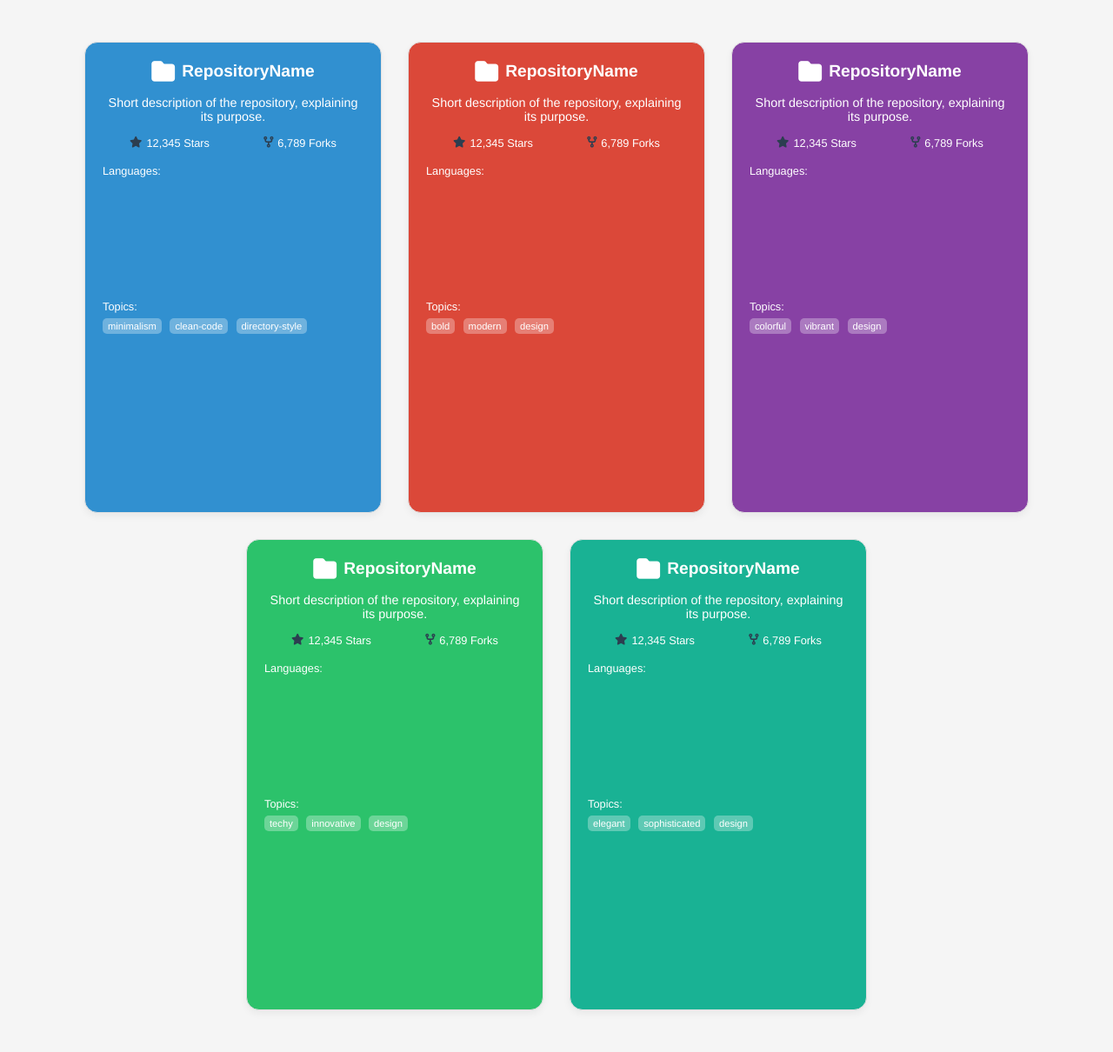
After one commit to KBLLR/git-stars, a Python web app: template templates/card-styles/collection-colorBold.html in a window 1280 px wide. The commit adds this page. Shown: the whole page at 87% size. Run offline with Jinja, Linux system fonts and the light colour scheme; the template is opened without the code that fills it, so the values that code supplies are empty.

```diff
--- /dev/null
+++ b/templates/card-styles/collection-colorBold.html
@@ -0,0 +1,438 @@
+<!doctype html>
+<html lang="en">
+    <head>
+        <meta charset="UTF-8" />
+        <meta name="viewport" content="width=device-width, initial-scale=1.0" />
+        <title>Monochromatic Bauhaus-Inspired Catalogue Repo Cards</title>
+        <link
+            rel="stylesheet"
+            href="https://cdnjs.cloudflare.com/ajax/libs/font-awesome/6.4.0/css/all.min.css"
+        />
+        <style>
+            body {
+                background-color: #f5f5f5; /* Light grey background for a clean look */
+                font-family: "Helvetica Neue", Helvetica, Arial, sans-serif;
+                padding: 40px;
+                display: flex;
+                flex-wrap: wrap;
+                gap: 30px;
+                justify-content: center;
+                align-items: flex-start;
+            }
+
+            /* Common Card Styles */
+            .card {
+                background-color: #ffffff; /* White background for base */
+                border: 1px solid #e0e0e0; /* Light grey border */
+                border-radius: 15px; /* Rounded corners */
+                width: 300px;
+                height: 500px;
+                padding: 20px;
+                box-shadow: 0 4px 8px rgba(0, 0, 0, 0.05); /* Subtle shadow */
+                transition:
+                    transform 0.3s,
+                    box-shadow 0.3s;
+                position: relative;
+                overflow: hidden;
+            }
+
+            .card::before {
+                content: "";
+                position: absolute;
+                top: -50%;
+                left: -50%;
+                width: 200%;
+                height: 200%;
+                background: rgba(0, 0, 0, 0.05);
+                border-radius: 50%;
+                z-index: 0;
+            }
+
+            .card:hover {
+                transform: translateY(-10px);
+                box-shadow: 0 8px 16px rgba(0, 0, 0, 0.1);
+            }
+
+            /* Title Styles */
+            .card .title {
+                font-size: 1.2em;
+                color: #333333;
+                text-decoration: none;
+                font-weight: bold;
+                margin-bottom: 10px;
+                display: flex;
+                align-items: center;
+                justify-content: center;
+                text-align: center;
+                position: relative;
+                z-index: 1;
+            }
+
+            .card .title i {
+                margin-right: 8px;
+                font-size: 1.4em;
+            }
+
+            /* Description Styles */
+            .card .description {
+                font-size: 0.9em;
+                color: #666666;
+                margin-bottom: 15px;
+                text-align: center;
+                position: relative;
+                z-index: 1;
+            }
+
+            /* Stats Styles */
+            .stats {
+                display: flex;
+                justify-content: space-around;
+                margin-bottom: 15px;
+                color: #999999;
+                font-size: 0.8em;
+                position: relative;
+                z-index: 1;
+            }
+
+            .stats div {
+                display: flex;
+                align-items: center;
+            }
+
+            .stats i {
+                margin-right: 5px;
+                color: #2c3e50;
+            }
+
+            /* Languages and Topics */
+            .languages,
+            .topics {
+                margin-bottom: 10px;
+                position: relative;
+                z-index: 1;
+            }
+
+            .languages h4,
+            .topics h4 {
+                font-size: 0.8em;
+                color: #444444;
+                margin-bottom: 5px;
+                font-weight: normal;
+            }
+
+            .language-chart {
+                width: 100px;
+                height: 100px;
+                margin: 0 auto 15px auto;
+            }
+
+            .topics .topic {
+                background-color: #e0e0e0;
+                padding: 3px 6px;
+                border-radius: 5px;
+                margin-right: 5px;
+                font-size: 0.7em;
+                color: #666666;
+                display: inline-block;
+            }
+
+            /* Variations Specific Styles */
+            /* Variation 1: Monochromatic Blue */
+            .card.variation1 {
+                background-color: #3498db; /* Bold Blue */
+            }
+
+            .card.variation1 .title,
+            .card.variation1 .description,
+            .card.variation1 .stats,
+            .card.variation1 .languages h4,
+            .card.variation1 .topics h4 {
+                color: #ffffff;
+            }
+
+            .card.variation1 .topic {
+                background-color: rgba(255, 255, 255, 0.3);
+                color: #ffffff;
+            }
+
+            /* Variation 2: Monochromatic Red */
+            .card.variation2 {
+                background-color: #e74c3c; /* Bold Red */
+            }
+
+            .card.variation2 .title,
+            .card.variation2 .description,
+            .card.variation2 .stats,
+            .card.variation2 .languages h4,
+            .card.variation2 .topics h4 {
+                color: #ffffff;
+            }
+
+            .card.variation2 .topic {
+                background-color: rgba(255, 255, 255, 0.3);
+                color: #ffffff;
+            }
+
+            /* Variation 3: Monochromatic Purple */
+            .card.variation3 {
+                background-color: #8e44ad; /* Bold Purple */
+            }
+
+            .card.variation3 .title,
+            .card.variation3 .description,
+            .card.variation3 .stats,
+            .card.variation3 .languages h4,
+            .card.variation3 .topics h4 {
+                color: #ffffff;
+            }
+
+            .card.variation3 .topic {
+                background-color: rgba(255, 255, 255, 0.3);
+                color: #ffffff;
+            }
+
+            /* Variation 4: Monochromatic Green */
+            .card.variation4 {
+                background-color: #2ecc71; /* Bold Green */
+            }
+
+            .card.variation4 .title,
+            .card.variation4 .description,
+            .card.variation4 .stats,
+            .card.variation4 .languages h4,
+            .card.variation4 .topics h4 {
+                color: #ffffff;
+            }
+
+            .card.variation4 .topic {
+                background-color: rgba(255, 255, 255, 0.3);
+                color: #ffffff;
+            }
+
+            /* Variation 5: Monochromatic Teal */
+            .card.variation5 {
+                background-color: #1abc9c; /* Bold Teal */
+            }
+
+            .card.variation5 .title,
+            .card.variation5 .description,
+            .card.variation5 .stats,
+            .card.variation5 .languages h4,
+            .card.variation5 .topics h4 {
+                color: #ffffff;
+            }
+
+            .card.variation5 .topic {
+                background-color: rgba(255, 255, 255, 0.3);
+                color: #ffffff;
+            }
+
+            /* Responsive Design */
+            @media (max-width: 600px) {
+                .card {
+                    width: 100%;
+                }
+            }
+        </style>
+    </head>
+    <body>
+        <!-- Variation 1: Monochromatic Blue -->
+        <div class="card variation1">
+            <a href="#" class="title">
+                <i class="fas fa-folder"></i> RepositoryName
+            </a>
+            <p class="description">
+                Short description of the repository, explaining its purpose.
+            </p>
+            <div class="stats">
+                <div><i class="fas fa-star"></i> 12,345 Stars</div>
+                <div><i class="fas fa-code-fork"></i> 6,789 Forks</div>
+            </div>
+            <div class="languages">
+                <h4>Languages:</h4>
+                <canvas id="languageChart1" class="language-chart"></canvas>
+            </div>
+            <div class="topics">
+                <h4>Topics:</h4>
+                <span class="topic">minimalism</span>
+                <span class="topic">clean-code</span>
+                <span class="topic">directory-style</span>
+            </div>
+        </div>
+
+        <!-- Variation 2: Monochromatic Red -->
+        <div class="card variation2">
+            <a href="#" class="title">
+                <i class="fas fa-folder"></i> RepositoryName
+            </a>
+            <p class="description">
+                Short description of the repository, explaining its purpose.
+            </p>
+            <div class="stats">
+                <div><i class="fas fa-star"></i> 12,345 Stars</div>
+                <div><i class="fas fa-code-fork"></i> 6,789 Forks</div>
+            </div>
+            <div class="languages">
+                <h4>Languages:</h4>
+                <canvas id="languageChart2" class="language-chart"></canvas>
+            </div>
+            <div class="topics">
+                <h4>Topics:</h4>
+                <span class="topic">bold</span>
+                <span class="topic">modern</span>
+                <span class="topic">design</span>
+            </div>
+        </div>
+
+        <!-- Variation 3: Monochromatic Purple -->
+        <div class="card variation3">
+            <a href="#" class="title">
+                <i class="fas fa-folder"></i> RepositoryName
+            </a>
+            <p class="description">
+                Short description of the repository, explaining its purpose.
+            </p>
+            <div class="stats">
+                <div><i class="fas fa-star"></i> 12,345 Stars</div>
+                <div><i class="fas fa-code-fork"></i> 6,789 Forks</div>
+            </div>
+            <div class="languages">
+                <h4>Languages:</h4>
+                <canvas id="languageChart3" class="language-chart"></canvas>
+            </div>
+            <div class="topics">
+                <h4>Topics:</h4>
+                <span class="topic">colorful</span>
+                <span class="topic">vibrant</span>
+                <span class="topic">design</span>
+            </div>
+        </div>
+
+        <!-- Variation 4: Monochromatic Green -->
+        <div class="card variation4">
+            <a href="#" class="title">
+                <i class="fas fa-folder"></i> RepositoryName
+            </a>
+            <p class="description">
+                Short description of the repository, explaining its purpose.
+            </p>
+            <div class="stats">
+                <div><i class="fas fa-star"></i> 12,345 Stars</div>
+                <div><i class="fas fa-code-fork"></i> 6,789 Forks</div>
+            </div>
+            <div class="languages">
+                <h4>Languages:</h4>
+                <canvas id="languageChart4" class="language-chart"></canvas>
+            </div>
+            <div class="topics">
+                <h4>Topics:</h4>
+                <span class="topic">techy</span>
+                <span class="topic">innovative</span>
+                <span class="topic">design</span>
+            </div>
+        </div>
+
+        <!-- Variation 5: Monochromatic Teal -->
+        <div class="card variation5">
+            <a href="#" class="title">
+                <i class="fas fa-folder"></i> RepositoryName
+            </a>
+            <p class="description">
+                Short description of the repository, explaining its purpose.
+            </p>
+            <div class="stats">
+                <div><i class="fas fa-star"></i> 12,345 Stars</div>
+                <div><i class="fas fa-code-fork"></i> 6,789 Forks</div>
+            </div>
+            <div class="languages">
+                <h4>Languages:</h4>
+                <canvas id="languageChart5" class="language-chart"></canvas>
+            </div>
+            <div class="topics">
+                <h4>Topics:</h4>
+                <span class="topic">elegant</span>
+                <span class="topic">sophisticated</span>
+                <span class="topic">design</span>
+            </div>
+        </div>
+
+        <script>
+            document.addEventListener("DOMContentLoaded", function () {
+                const languageDataSets = [
+                    {
+                        labels: ["JavaScript", "Python", "HTML", "CSS"],
+                        data: [30, 25, 20, 25],
+                        backgroundColor: [
+                            "#2c3e50",
+                            "#3498db",
+                            "#9b59b6",
+                            "#f1c40f",
+                        ],
+                    },
+                    {
+                        labels: ["JavaScript", "Python", "HTML", "CSS"],
+                        data: [40, 15, 25, 20],
+                        backgroundColor: [
+                            "#e74c3c",
+                            "#2c3e50",
+                            "#f1c40f",
+                            "#9b59b6",
+                        ],
+                    },
+                    {
+                        labels: ["JavaScript", "Python", "HTML", "CSS"],
+                        data: [35, 30, 15, 20],
+                        backgroundColor: [
+                            "#8e44ad",
+                            "#f1c40f",
+                            "#3498db",
+                            "#2c3e50",
+                        ],
+                    },
+                    {
+                        labels: ["JavaScript", "Python", "HTML", "CSS"],
+                        data: [50, 10, 20, 20],
+                        backgroundColor: [
+                            "#3498db",
+                            "#9b59b6",
+                            "#2c3e50",
+                            "#f1c40f",
+                        ],
+                    },
+                    {
+                        labels: ["JavaScript", "Python", "HTML", "CSS"],
+                        data: [45, 20, 15, 20],
+                        backgroundColor: [
+                            "#1abc9c",
+                            "#f1c40f",
+                            "#9b59b6",
+                            "#2c3e50",
+                        ],
+                    },
+                ];
+
+                const charts = [];
+
+                for (let i = 1; i <= 5; i++) {
+                    const ctx = document
+                        .getElementById(`languageChart${i}`)
+                        .getContext("2d");
+                    charts.push(
+                        new Chart(ctx, {
+                            type: "doughnut",
+                            data: languageDataSets[i - 1],
+                            options: {
+                                responsive: true,
+                                maintainAspectRatio: false,
+                                cutoutPercentage: 70,
+                                legend: {
+                                    display: false,
+                                },
+                            },
+                        }),
+                    );
+                }
+            });
+        </script>
+    </body>
+</html>
```
Also changed, not shown: templates/card-styles/collection-morphisms.html (+40 -5 lines).
